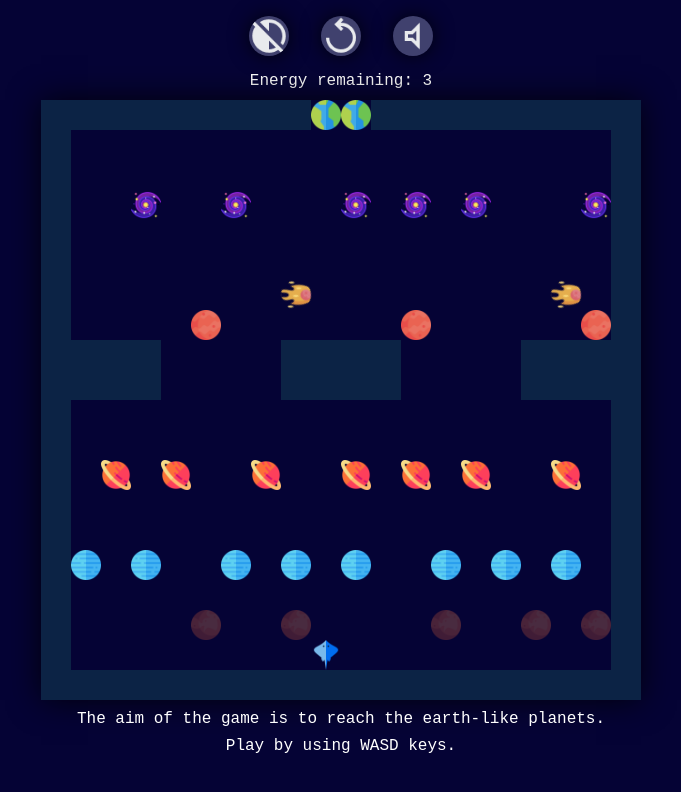
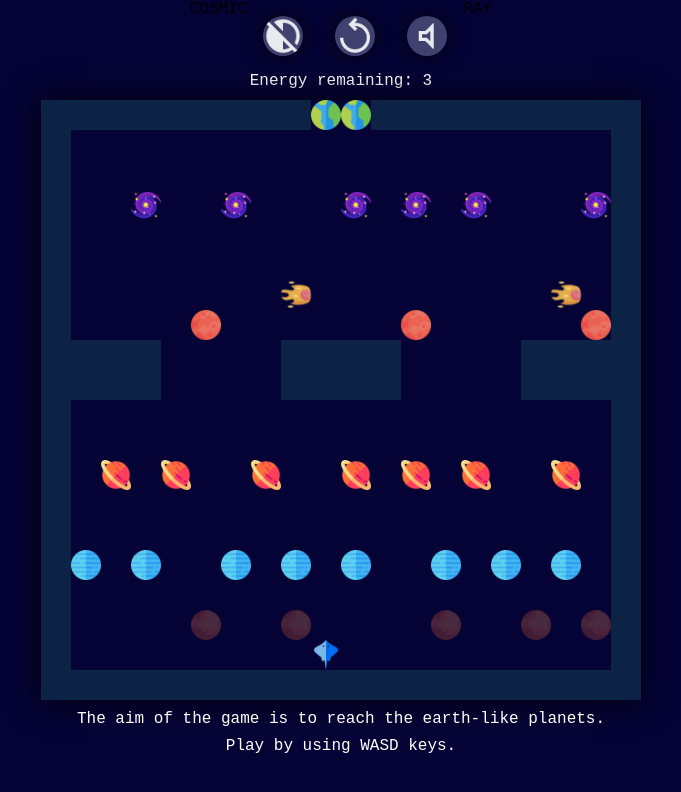
Before and after one commit to Polynomial-B/cosmic-ray-game, a plain HTML site: page cosmic-ray-game/index.html in a window 1280 px wide. Shown: the whole page, without its empty margins (299-980 px from the left). Drawn offline with Linux system fonts and the light colour scheme.

Commit message:
updates to div text

```diff
--- a/cosmic-ray-game/index.html
+++ b/cosmic-ray-game/index.html
@@ -12,10 +12,12 @@
   <div class="nav-game-wrapper">
     <nav>
       <div class="buttons">
+        <div class="game-title">COSMIC</div>
         <img id="toggle-contrast" src="./assets/high-contrast-off.png" alt="Toggle high contrast mode" height="40"
           width="40"></img>
         <img id="reset-game" src="./assets/reset-game.png" alt="Reset game button" height="40" width="40"></img>
         <img id="toggle-music" src="./assets/music-off.png" alt="Toggle music" height="40" width="40"></img>
+        <div class="game-title">RAY   </div>
       </div>
       <div id="manta-energy">Energy</div>
     </nav>
```
